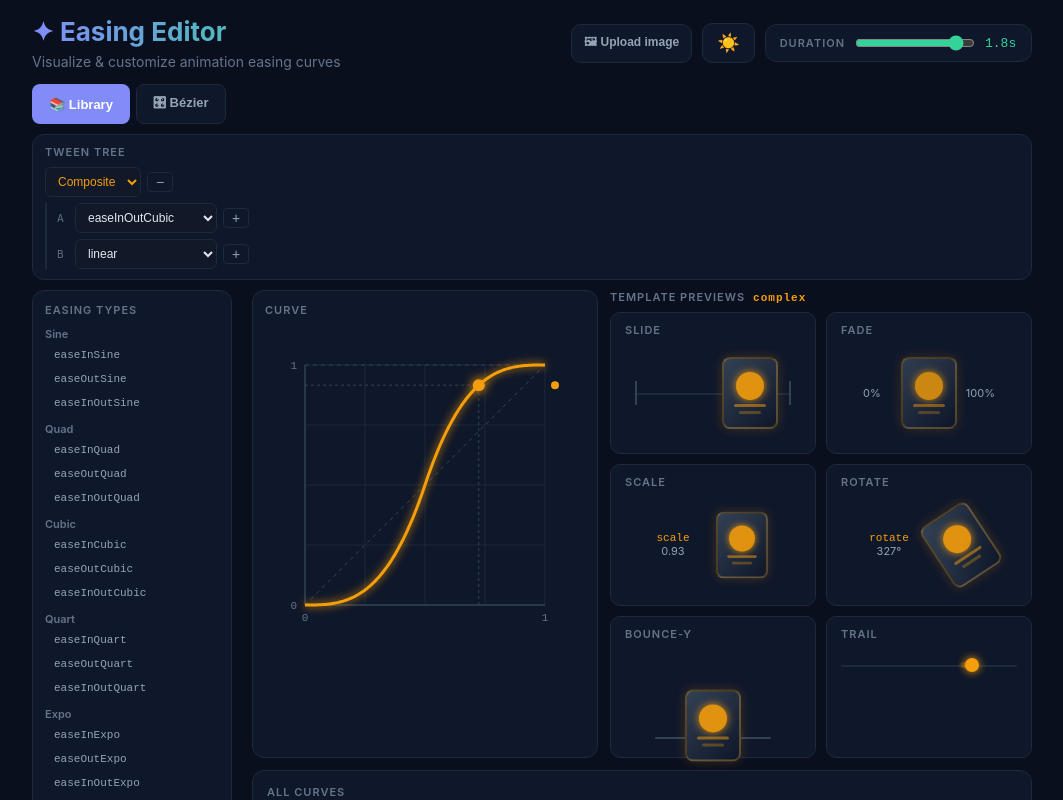
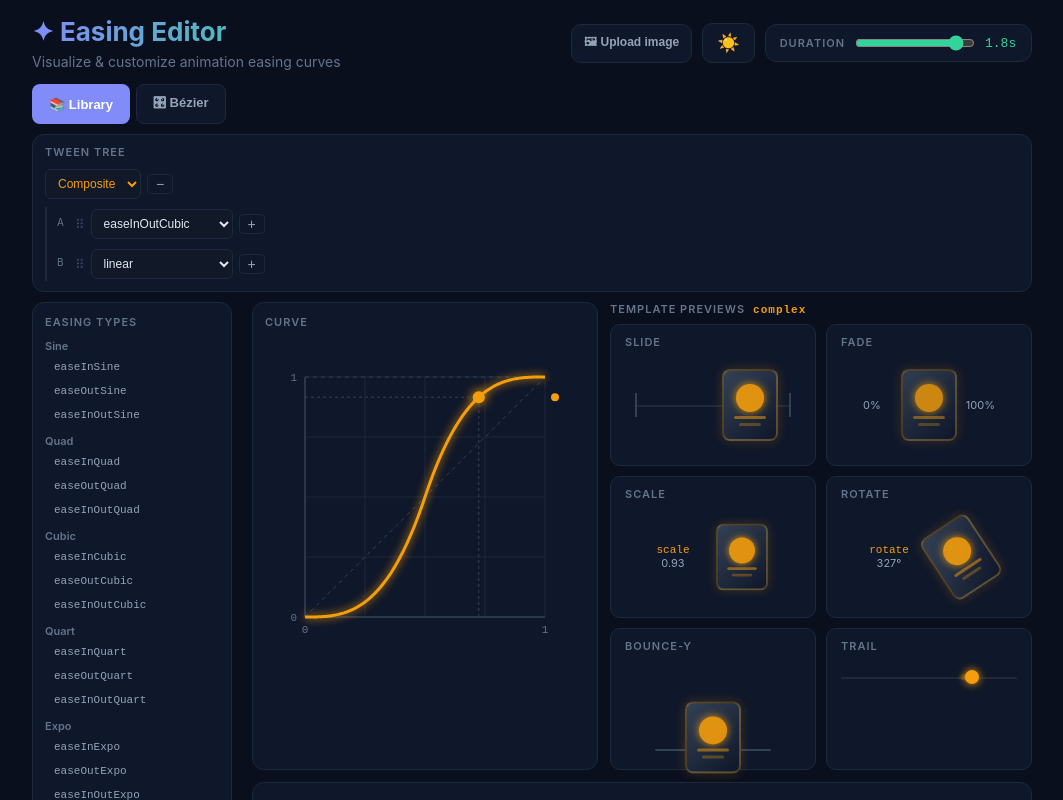
Before and after one commit to TobiasRyttlinger/Easing-Editor, a React (Vite) app: page / in a window 1280 px wide. Both pictures are taken after a click on the button "Wrap in operation". Shown: the top 800 px of the page, without its empty margins (108-1171 px from the left). Built offline with nearby package versions, Linux system fonts and the light colour scheme.

Commit message:
add drag and drop utils

```diff
--- a/easing-editor.tsx
+++ b/easing-editor.tsx
@@ -169,6 +169,35 @@ function evalNode(node: TweenNode, customFn: (t: number) => number): (t: number)
   const bFn = evalNode(node.b, customFn);
   return makeCombined(node.mode, aFn, bFn, node.mix, node.repeatCount, node.clampMin, node.clampMax);
 }
+
+// ── Drag-and-drop path utilities ──────────────────────────────────────────────
+
+function getNodeAtPath(root: TweenNode, path: string[]): TweenNode {
+  if (path.length === 0) return root;
+  if (root.type !== "op") return root;
+  const [h, ...rest] = path;
+  return getNodeAtPath(h === "a" ? root.a : root.b, rest);
+}
+
+function setNodeAtPath(root: TweenNode, path: string[], value: TweenNode): TweenNode {
+  if (path.length === 0) return value;
+  if (root.type !== "op") return root;
+  const [h, ...rest] = path;
+  return h === "a"
+    ? { ...root, a: setNodeAtPath(root.a, rest, value) }
+    : { ...root, b: setNodeAtPath(root.b, rest, value) };
+}
+
+// Returns true if anc is a prefix of (or equal to) desc
+function isAncestorOrSame(anc: string[], desc: string[]): boolean {
+  return anc.length <= desc.length && anc.every((v, i) => desc[i] === v);
+}
+
+type DragCtx = {
+  dragging: string[] | null;
+  setDragging: (p: string[] | null) => void;
+  swap: (a: string[], b: string[]) => void;
+};
 
 const categories: Record<string, string[]> = {
   "Sine": ["easeInSine", "easeOutSine", "easeInOutSine"],
@@ -495,22 +524,58 @@ function TrailPreview({ fn, color, duration, th }: { fn: (t: number) => number;
 
 const SINGLE_ARG_MODES: CombineMode[] = ["yoyo", "clamp", "repeat", "zigzag"];
 
-function NodeEditor({ node, onChange, th, allNames, selectStyle }: {
+function NodeEditor({ node, onChange, th, allNames, selectStyle, path, dragCtx }: {
   node: TweenNode;
   onChange: (n: TweenNode) => void;
   th: Theme;
   allNames: string[];
   selectStyle: React.CSSProperties;
+  path: string[];
+  dragCtx: DragCtx;
 }) {
+  const [over, setOver] = useState(false);
+
+  const isSource = !!dragCtx.dragging && dragCtx.dragging.join(",") === path.join(",");
+  const canDrop = !!dragCtx.dragging && !isSource
+    && !isAncestorOrSame(dragCtx.dragging, path)
+    && !isAncestorOrSame(path, dragCtx.dragging);
+
+  const dropProps = canDrop ? {
+    onDragEnter: (e: React.DragEvent) => { e.preventDefault(); setOver(true); },
+    onDragLeave: (e: React.DragEvent) => { if (!e.currentTarget.contains(e.relatedTarget as Node)) setOver(false); },
+    onDragOver: (e: React.DragEvent) => { e.preventDefault(); },
+    onDrop: (e: React.DragEvent) => { e.stopPropagation(); dragCtx.swap(dragCtx.dragging!, path); dragCtx.setDragging(null); setOver(false); },
+  } : {};
+
   const btnStyle: React.CSSProperties = {
     background: "transparent", border: `1px solid ${th.border}`, borderRadius: 4,
     padding: "2px 8px", cursor: "pointer", fontSize: 14, color: th.textSub, lineHeight: 1,
     flexShrink: 0,
   };
 
+  // Drag handle — only for non-root nodes
+  const handle = path.length > 0 ? (
+    <span
+      draggable
+      onDragStart={e => { e.stopPropagation(); dragCtx.setDragging(path); }}
+      onDragEnd={() => { dragCtx.setDragging(null); setOver(false); }}
+      title="Drag to swap"
+      style={{ cursor: "grab", color: th.textMuted, userSelect: "none", fontSize: 13, lineHeight: 1, opacity: 0.5, flexShrink: 0 }}
+    >⠿</span>
+  ) : null;
+
+  const rowStyle: React.CSSProperties = {
+    display: "flex", alignItems: "center", gap: 6, flexWrap: "wrap",
+    borderRadius: 6, padding: "2px 0",
+    outline: over ? `2px solid #f59e0b` : "none",
+    opacity: isSource ? 0.35 : 1,
+    transition: "outline 0.1s, opacity 0.1s",
+  };
+
   if (node.type === "simple") {
     return (
-      <div style={{ display: "flex", alignItems: "center", gap: 6, flexWrap: "wrap" }}>
+      <div {...dropProps} style={rowStyle}>
+        {handle}
         <select value={node.name} onChange={e => onChange({ type: "simple", name: e.target.value })} style={selectStyle}>
           {allNames.map(n => <option key={n}>{n}</option>)}
         </select>
@@ -525,8 +590,9 @@ function NodeEditor({ node, onChange, th, allNames, selectStyle }: {
   const showB = !SINGLE_ARG_MODES.includes(node.mode);
 
   return (
-    <div>
-      <div style={{ display: "flex", alignItems: "center", gap: 6, flexWrap: "wrap", marginBottom: 6 }}>
+    <div style={{ opacity: isSource ? 0.35 : 1, transition: "opacity 0.1s" }}>
+      <div {...dropProps} style={{ ...rowStyle, marginBottom: 6, opacity: 1 }}>
+        {handle}
         <select value={node.mode}
           onChange={e => onChange({ ...node, mode: e.target.value as CombineMode })}
           style={{ ...selectStyle, color: "#f59e0b" }}>
@@ -564,12 +630,12 @@ function NodeEditor({ node, onChange, th, allNames, selectStyle }: {
       <div style={{ borderLeft: `2px solid ${th.border}`, paddingLeft: 10, display: "flex", flexDirection: "column", gap: 6 }}>
         <div style={{ display: "flex", alignItems: "flex-start", gap: 6 }}>
           <span style={{ fontSize: 10, color: th.textMuted, minWidth: 12, paddingTop: 9 }}>A</span>
-          <NodeEditor node={node.a} onChange={a => onChange({ ...node, a })} th={th} allNames={allNames} selectStyle={selectStyle} />
+          <NodeEditor node={node.a} onChange={a => onChange({ ...node, a })} th={th} allNames={allNames} selectStyle={selectStyle} path={[...path, "a"]} dragCtx={dragCtx} />
         </div>
         {showB && (
           <div style={{ display: "flex", alignItems: "flex-start", gap: 6 }}>
             <span style={{ fontSize: 10, color: th.textMuted, minWidth: 12, paddingTop: 9 }}>B</span>
-            <NodeEditor node={node.b} onChange={b => onChange({ ...node, b })} th={th} allNames={allNames} selectStyle={selectStyle} />
+            <NodeEditor node={node.b} onChange={b => onChange({ ...node, b })} th={th} allNames={allNames} selectStyle={selectStyle} path={[...path, "b"]} dragCtx={dragCtx} />
           </div>
         )}
       </div>
@@ -597,6 +663,16 @@ export default function App() {
   const [cp, setCp] = useState([0.25, 0.1, 0.25, 1.0]);
   const [tab, setTab] = useState<"library" | "bezier">("library");
   const [duration, setDuration] = useState(1.8);
+  const [draggingPath, setDraggingPath] = useState<string[] | null>(null);
+  const dragCtx: DragCtx = {
+    dragging: draggingPath,
+    setDragging: setDraggingPath,
+    swap: (pathA, pathB) => setRootNode(root => {
+      const a = getNodeAtPath(root, pathA);
+      const b = getNodeAtPath(root, pathB);
+      return setNodeAtPath(setNodeAtPath(root, pathA, b), pathB, a);
+    }),
+  };
 
   const customFn = useMemo(() => cubicBezier(cp[0], cp[1], cp[2], cp[3]), [cp]);
   const finalFn = useMemo(() => evalNode(rootNode, customFn), [rootNode, customFn]);
@@ -681,7 +757,7 @@ export default function App() {
         {/* Tween Tree panel */}
         <div style={{ ...panel(), padding: "10px 12px", marginBottom: 10 }}>
           <div style={{ fontSize: 11, color: th.textMuted, fontWeight: 600, textTransform: "uppercase", letterSpacing: 1, marginBottom: 8 }}>Tween Tree</div>
-          <NodeEditor node={rootNode} onChange={setRootNode} th={th} allNames={allNames} selectStyle={selectStyle} />
+          <NodeEditor node={rootNode} onChange={setRootNode} th={th} allNames={allNames} selectStyle={selectStyle} path={[]} dragCtx={dragCtx} />
         </div>
 
         {/* Library Tab */}
```
